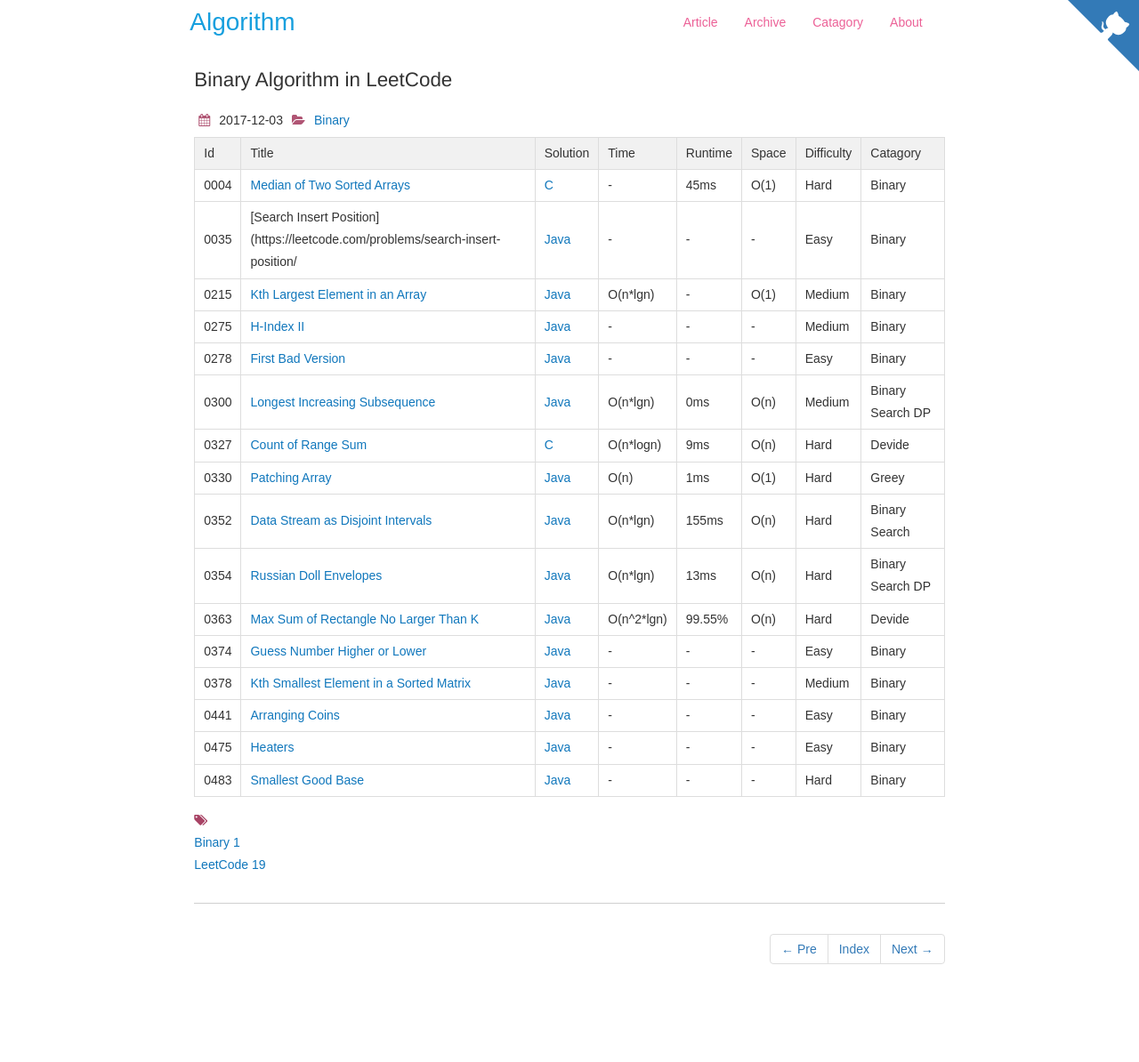
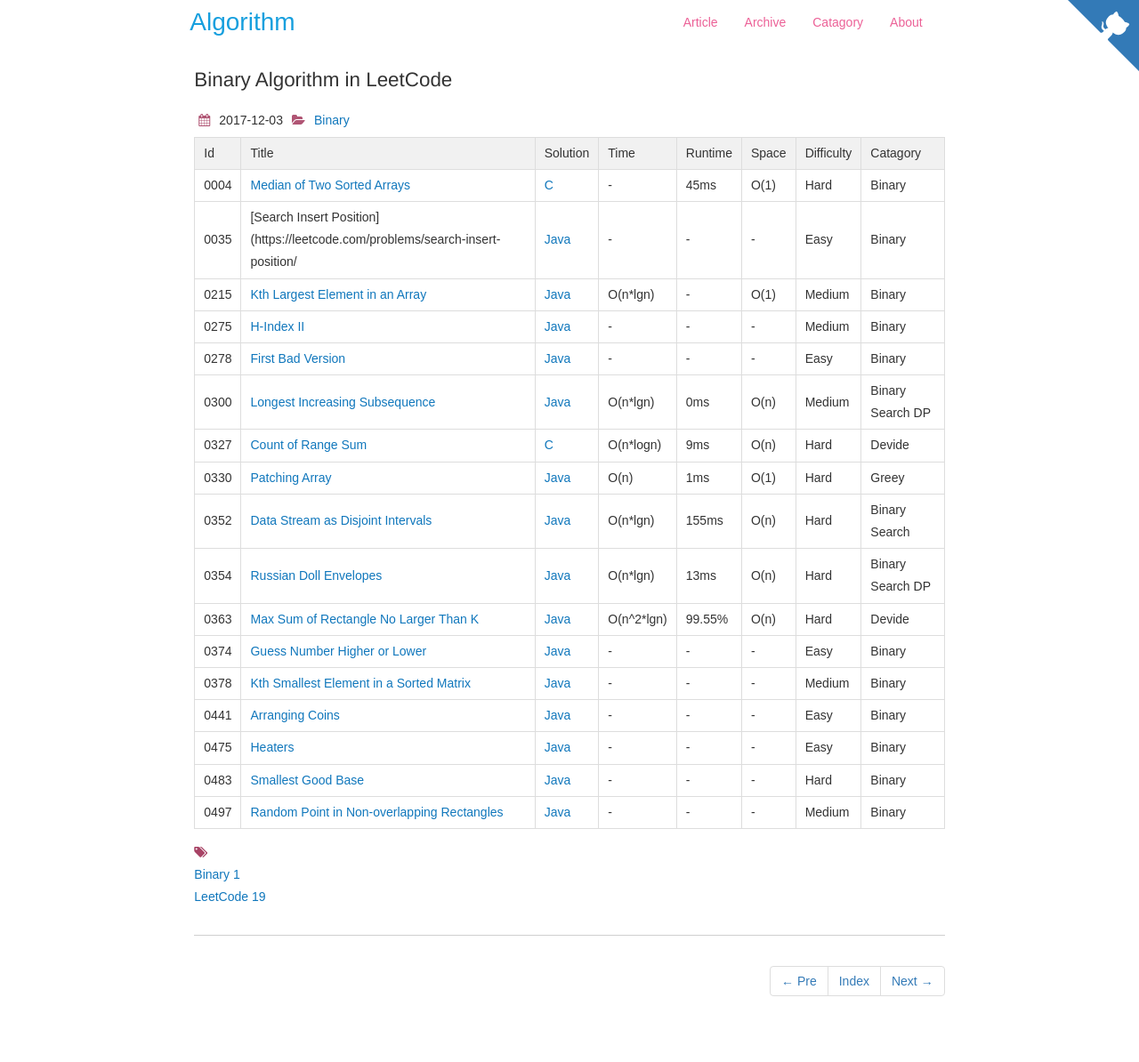
Before and after one commit to dunso/algorithm, a Jekyll site: the page built from docs/_posts/2017-12-03-Binary.md, in a window 1280 px wide. Shown: the whole page at 89% size. Built offline with Jekyll 4.4.1, drawn with Linux system fonts in a browser that asks for light colours; nearby versions of some CDN libraries; before the commit the page ends 1158 px from its top, so only the background shows below that.

Commit message:
Add index of LeetCode0497.java to docs

```diff
--- a/docs/_posts/2017-12-03-Binary.md
+++ b/docs/_posts/2017-12-03-Binary.md
@@ -28,3 +28,4 @@
 |0441|[Arranging Coins](https://leetcode.com/problems/arranging-coins/) | [Java](https://e.srl/leetcode-441/)  |-|-|-|  Easy |Binary|
 |0475|[Heaters](https://leetcode.com/problems/heaters/) | [Java](https://e.srl/leetcode-475/)  |-|-|-|  Easy |Binary|
 |0483|[Smallest Good Base](https://leetcode.com/problems/smallest-good-base/) | [Java](https://e.srl/leetcode-483/)  |-|-|-| Hard |Binary|
+|0497|[Random Point in Non-overlapping Rectangles](https://leetcode.com/problems/random-point-in-non-overlapping-rectangles/) | [Java](https://e.srl/leetcode-497/)  |-|-|-| Medium |Binary|
```
